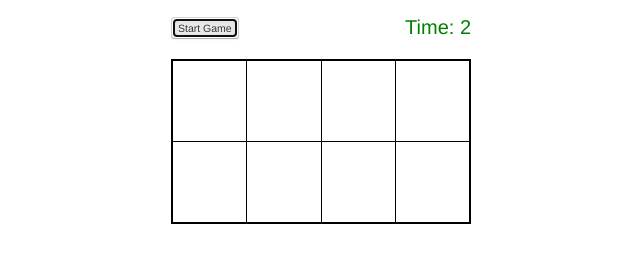
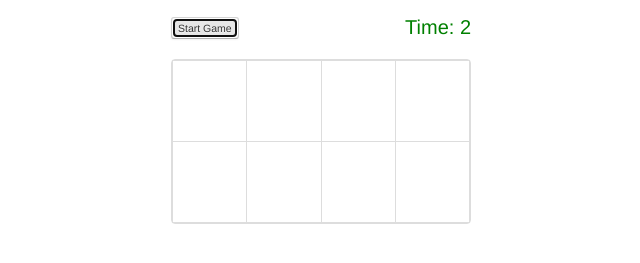
Before and after one commit to andris310/memory-game, a plain HTML site: page index.html in a window 1280 px wide. Both pictures are taken after a click on the button "Start Game". Shown: the part 83-346 px from the top of the page, without its empty margins (319-959 px from the left). Drawn offline with nearby package versions, Linux system fonts and the light colour scheme.

Commit message:
Added fadeIn for 'You Won' span

```diff
--- a/javascript.js
+++ b/javascript.js
@@ -19,15 +19,17 @@ $(document).ready(function() {
   $('#reset').on('click', function() {
     $('span').removeClass('match');
     $('span').addClass('hidden');
+    $('#timer').css('color', 'green');
     timeStart.call();
     click.call();
   });
 
 // ----------- timer -------------
+  var counter = 0;
 
   function timeStart() {
     var count = 0;
-    var counter = setInterval(timer, 1000);
+    counter = setInterval(timer, 1000);
     function timer(){
     count = count + 1;
 
@@ -77,7 +79,7 @@ $(document).ready(function() {
 
           if($('span').hasClass('hidden') === false){
             $('td').off('click');
-            $('#win').append($('<span>"YOU WIN!!!"</span>'));
+            $('#win').append($('<span>"YOU WON!!!"</span>').fadeIn(1000));
           } else {
             click.call();
         }}
--- a/style.css
+++ b/style.css
@@ -15,16 +15,18 @@ h2 {
 table {
 	display: block;
 	width: 400px;
-	border: 1px solid black;
+	border: 1px solid #dddddd;
   clear: both;
+  border-radius: 4px;
 }
 
 td {
 	width: 90px;
 	height: 70px;
-	border: 1px solid black;
+	border: 1px solid #dddddd;
 	padding: 5px;
   font-size: 30px;
+  color: gray;
   text-align: center;
   font-family: 'Open Sans', sans-serif;
 }
```
